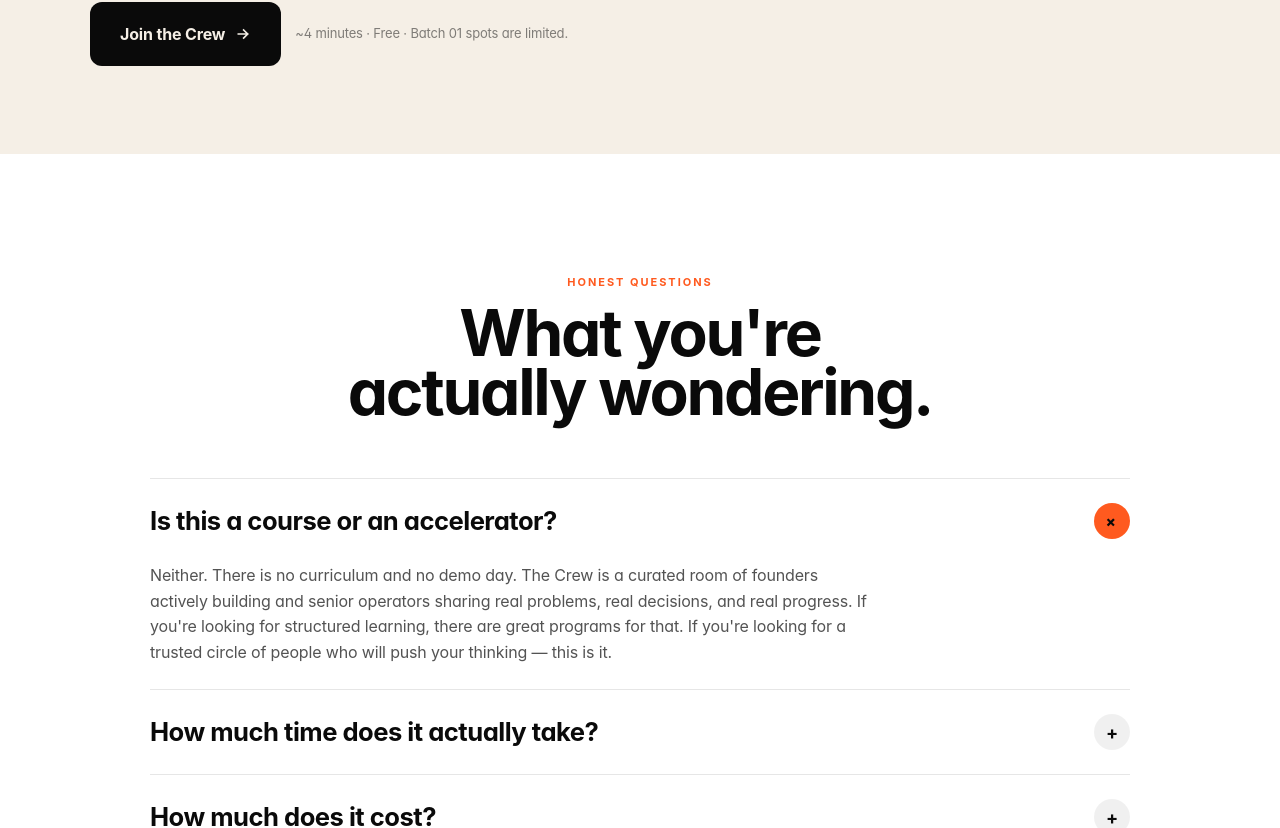
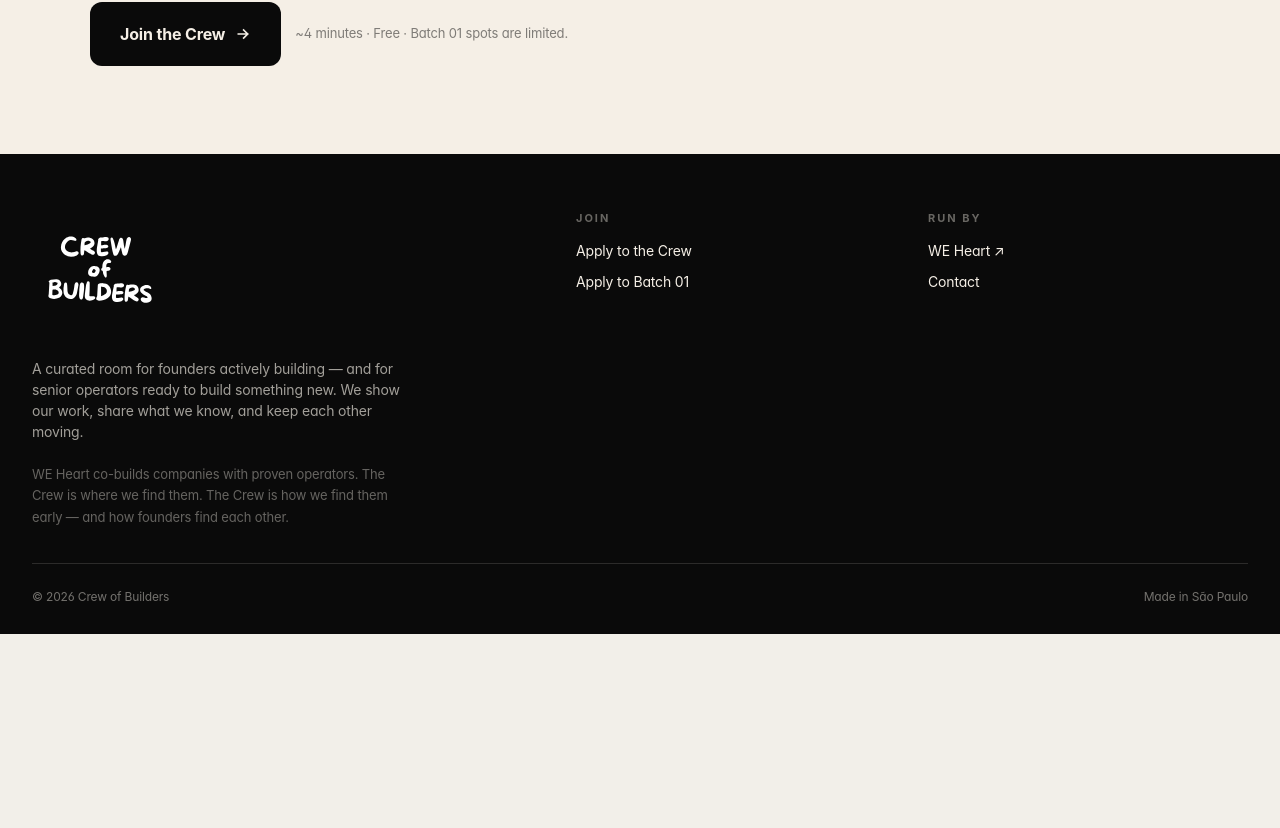
Before and after one commit to build-gif/crew-web, a Next.js app: page /preview in a window 1280 px wide. Shown: the part 3555-4383 px from the top of the page. After the commit the page ends 4189 px from the top, so only its background shows below. Built offline with nearby package versions, Linux system fonts and the light colour scheme.

Commit message:
style(landing): remove FAQ section to streamline conversion funnel

```diff
--- a/src/app/preview/page.jsx
+++ b/src/app/preview/page.jsx
@@ -833,7 +833,7 @@ function CobPage() {
       <CobBatch/>
       <CobMembers/>
       <CobApply/>
-      <CobFAQ/>
+
       <CobFooter/>
     </div>
   );
--- a/src/components/landing/landing-page.tsx
+++ b/src/components/landing/landing-page.tsx
@@ -850,7 +850,7 @@ export default function LandingPage() {
       <Batch01 />
       <MembersGrid />
       <Context />
-      <FAQ />
+
       <FooterSection />
     </div>
   );
```
